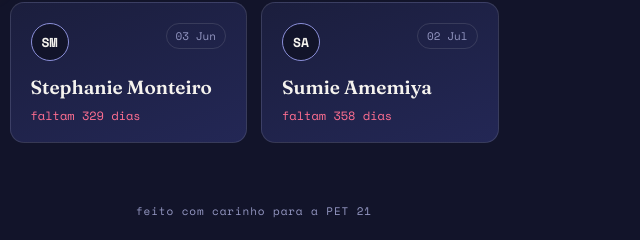
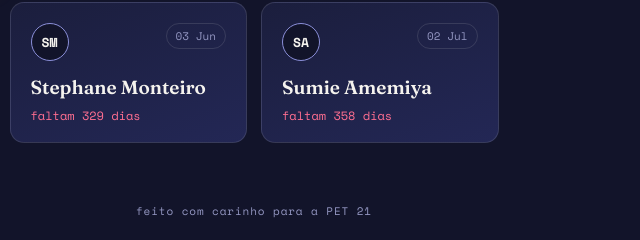
Before and after one commit to Babiluco/pet21-aniversarios, a plain HTML site: page index.html in a window 1280 px wide. Shown: the part 1064-1304 px from the top of the page, 386-1026 px from the left. Drawn offline with nearby package versions, Linux system fonts and the light colour scheme.

Commit message:
Fix typo in member name from 'Stephanie' to 'Stephane'

```diff
--- a/index.html
+++ b/index.html
@@ -365,7 +365,7 @@
 const MEMBERS = [
   { name: "Maisa Preis", day: 23, month: 3 },
   { name: "Luan Sicchieroli", day: 2, month: 5 },
-  { name: "Stephanie Monteiro", day: 3, month: 6 },
+  { name: "Stephane Monteiro", day: 3, month: 6 },
   { name: "Sumie Amemiya", day: 2, month: 7 },
   { name: "Aniversário Teste", day: 9, month: 7 },
   { name: "Paula Scoralick", day: 17, month: 9 },
```
